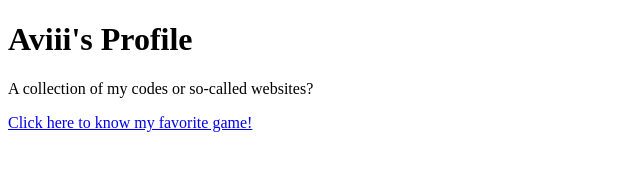
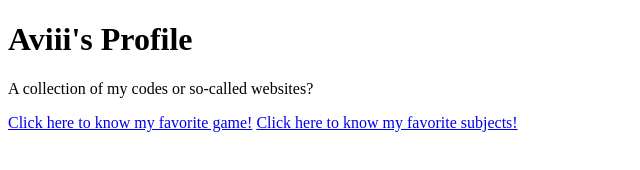
Before and after one commit to Aviii7/Sodium-Lab3-Daguro, a plain HTML site: page index.html in a window 1280 px wide. Shown: the whole page, without its empty margins (0-640 px from the left). Drawn offline with Linux system fonts and the light colour scheme.

Commit message:
Update index.html

```diff
--- a/index.html
+++ b/index.html
@@ -10,6 +10,6 @@
         <h1>Aviii's Profile</h1>
         <p>A collection of my codes or so-called websites?</p>
         <a href="https://aviii7.github.io/Sodium-Lab2-Daguro/games.html">Click here to know my favorite game!</a>
-        <a href="
+        <a href="https://aviii7.github.io/Sodium-Lab3-Daguro/subjects.html">Click here to know my favorite subjects!</a>
     </body>
 </html>
```
